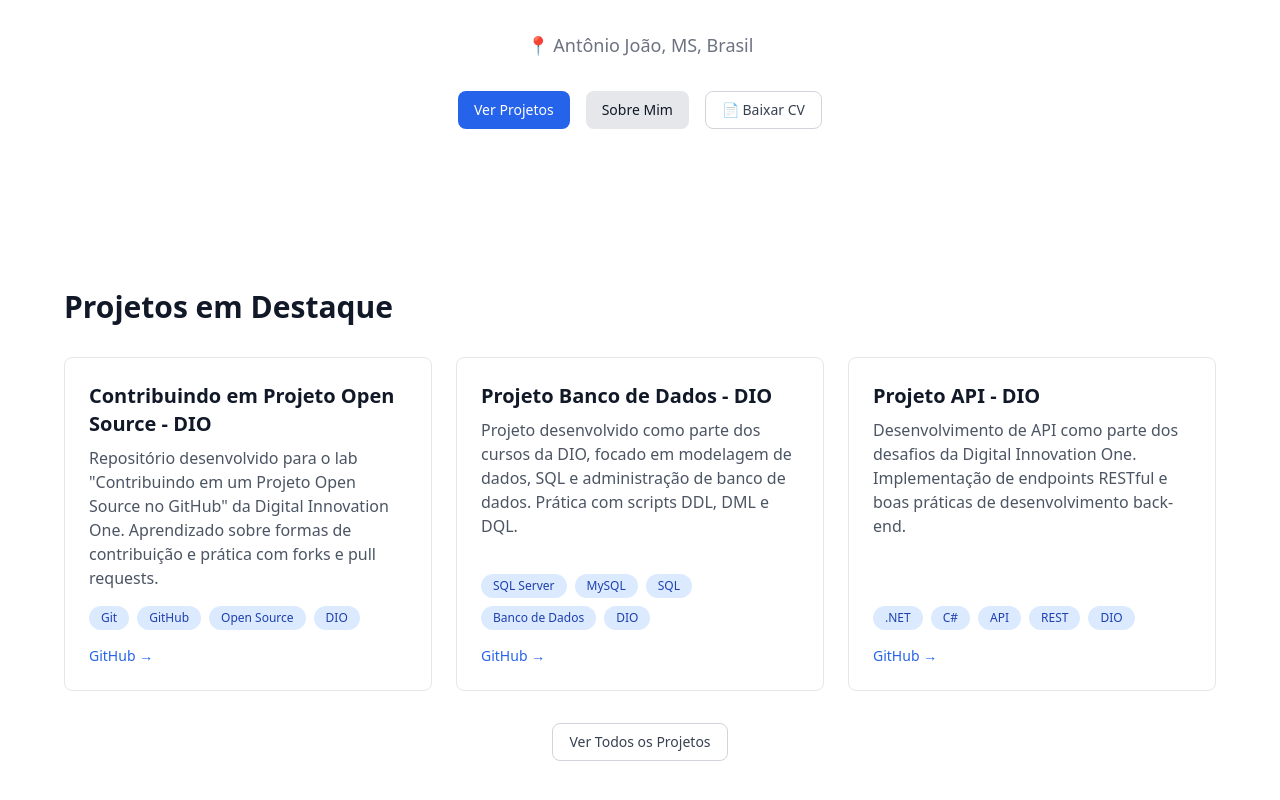
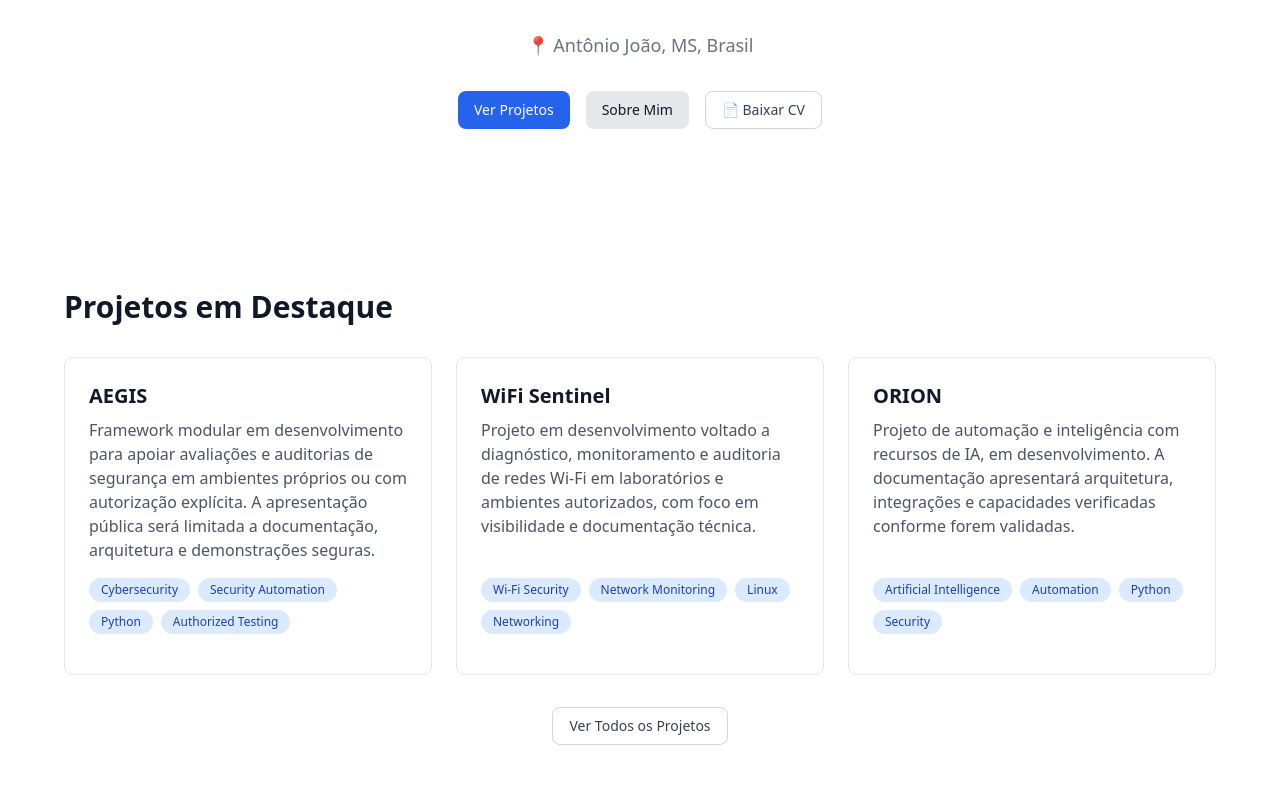
Before and after one commit to uyrizin/Portifolio-, a Next.js app: page / in a window 1280 px wide. Shown: the part 310-1110 px from the top of the page. Built offline with nearby package versions, Linux system fonts and the light colour scheme.

Commit message:
chore: feature current cybersecurity portfolio projects

```diff
--- a/src/data/projects.ts
+++ b/src/data/projects.ts
@@ -5,88 +5,41 @@ export interface Project {
   tags: string[]
   repoUrl?: string
   demoUrl?: string
+  status?: string
 }
 
 export const projects: Project[] = [
   {
-    id: '1',
-    name: 'Contribuindo em Projeto Open Source - DIO',
+    id: 'aegis',
+    name: 'AEGIS',
     description:
-      'Repositório desenvolvido para o lab "Contribuindo em um Projeto Open Source no GitHub" da Digital Innovation One. Aprendizado sobre formas de contribuição e prática com forks e pull requests.',
-    tags: ['Git', 'GitHub', 'Open Source', 'DIO'],
-    repoUrl: 'https://github.com/uyrizin/dio-lab-open-source.git',
+      'Framework modular em desenvolvimento para apoiar avaliações e auditorias de segurança em ambientes próprios ou com autorização explícita. A apresentação pública será limitada a documentação, arquitetura e demonstrações seguras.',
+    tags: ['Cybersecurity', 'Security Automation', 'Python', 'Authorized Testing'],
+    status: 'Em desenvolvimento',
   },
   {
-    id: '2',
-    name: 'Projeto Banco de Dados - DIO',
+    id: 'wifi-sentinel',
+    name: 'WiFi Sentinel',
     description:
-      'Projeto desenvolvido como parte dos cursos da DIO, focado em modelagem de dados, SQL e administração de banco de dados. Prática com scripts DDL, DML e DQL.',
-    tags: ['SQL Server', 'MySQL', 'SQL', 'Banco de Dados', 'DIO'],
-    repoUrl: 'https://github.com/uyrizin/banco-de-dados-.DIO.git',
+      'Projeto em desenvolvimento voltado a diagnóstico, monitoramento e auditoria de redes Wi-Fi em laboratórios e ambientes autorizados, com foco em visibilidade e documentação técnica.',
+    tags: ['Wi-Fi Security', 'Network Monitoring', 'Linux', 'Networking'],
+    status: 'Em desenvolvimento',
   },
   {
-    id: '3',
-    name: 'Projeto API - DIO',
+    id: 'orion',
+    name: 'ORION',
     description:
-      'Desenvolvimento de API como parte dos desafios da Digital Innovation One. Implementação de endpoints RESTful e boas práticas de desenvolvimento back-end.',
-    tags: ['.NET', 'C#', 'API', 'REST', 'DIO'],
-    repoUrl: 'https://github.com/uyrizin/PROJETO-API--DIO.git',
+      'Projeto de automação e inteligência com recursos de IA, em desenvolvimento. A documentação apresentará arquitetura, integrações e capacidades verificadas conforme forem validadas.',
+    tags: ['Artificial Intelligence', 'Automation', 'Python', 'Security'],
+    status: 'Em desenvolvimento',
   },
   {
-    id: '4',
-    name: 'Resumo da Lab - DIO',
+    id: 'android-mirror',
+    name: 'Android Mirror',
     description:
-      'Repositório contendo resumos e anotações dos labs e cursos realizados na plataforma Digital Innovation One. Documentação de aprendizados e conceitos importantes.',
-    tags: ['Documentação', 'DIO', 'Estudos'],
-    repoUrl: 'https://github.com/uyrizin/Resumo-Da-Lab-DIO.git',
-  },
-  {
-    id: '5',
-    name: 'Trilha .NET - Fundamentos',
-    description:
-      'Desafio de projeto da trilha .NET Fundamentos da DIO. Aplicação dos conceitos básicos da plataforma .NET, incluindo sintaxe, tipos de dados e estruturas de controle.',
-    tags: ['.NET', 'C#', 'Fundamentos', 'DIO'],
-    repoUrl: 'https://github.com/uyrizin/trilha-net-fundamentos-desafio.git',
-  },
-  {
-    id: '6',
-    name: 'Conversão de Temperatura',
-    description:
-      'Aplicação para conversão de temperaturas entre diferentes escalas (Celsius, Fahrenheit, Kelvin). Projeto prático desenvolvido durante os estudos.',
-    tags: ['C#', '.NET', 'Aplicação'],
-    repoUrl: 'https://github.com/uyrizin/conversao-temperatura.git',
-  },
-  {
-    id: '7',
-    name: 'Trilha .NET - POO (Programação Orientada a Objetos)',
-    description:
-      'Desafio de projeto focado em Programação Orientada a Objetos na plataforma .NET. Implementação de classes, herança, polimorfismo e encapsulamento.',
-    tags: ['.NET', 'C#', 'POO', 'Orientação a Objetos', 'DIO'],
-    repoUrl: 'https://github.com/uyrizin/trilha-net-poo-desafio.git',
-  },
-  {
-    id: '8',
-    name: 'Trilha .NET - API',
-    description:
-      'Desafio de projeto da trilha .NET API da DIO. Desenvolvimento de APIs RESTful com ASP.NET Core, incluindo controllers, models e integração com banco de dados.',
-    tags: ['.NET', 'C#', 'ASP.NET Core', 'API', 'REST', 'DIO'],
-    repoUrl: 'https://github.com/uyrizin/trilha-net-api-desafio.git',
-  },
-  {
-    id: '9',
-    name: 'Trilha .NET - Banco de Dados',
-    description:
-      'Desafio de projeto da trilha .NET Banco de Dados da DIO. Trabalho com Entity Framework, migrations, relacionamentos e consultas otimizadas em SQL Server.',
-    tags: ['.NET', 'C#', 'Entity Framework', 'SQL Server', 'Banco de Dados', 'DIO'],
-    repoUrl: 'https://github.com/uyrizin/trilha-net-banco-de-dados-desafio.git',
-  },
-  {
-    id: '10',
-    name: 'Trilha .NET - Explorando',
-    description:
-      'Desafio de projeto da trilha .NET Explorando da DIO. Exploração de recursos avançados da plataforma .NET e frameworks relacionados.',
-    tags: ['.NET', 'C#', 'DIO'],
-    repoUrl: 'https://github.com/uyrizin/trilha-net-explorando-desafio.git',
+      'Projeto em desenvolvimento para espelhamento de tela Android, explorando desenvolvimento mobile, comunicação em tempo real e tecnologias como Kotlin e WebRTC.',
+    tags: ['Android', 'Kotlin', 'WebRTC', 'Real-time Communication'],
+    status: 'Em desenvolvimento',
   },
 ]
 
```
